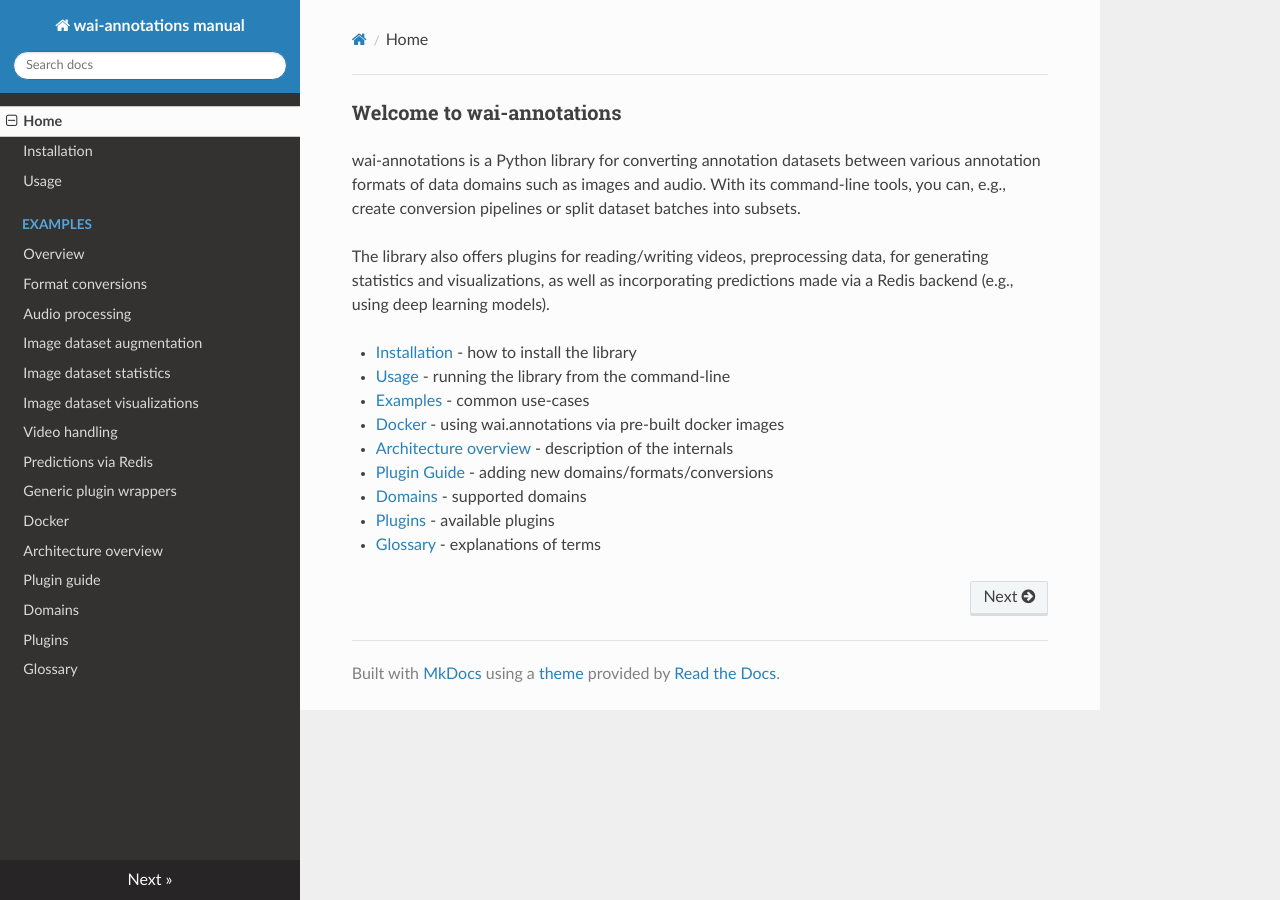
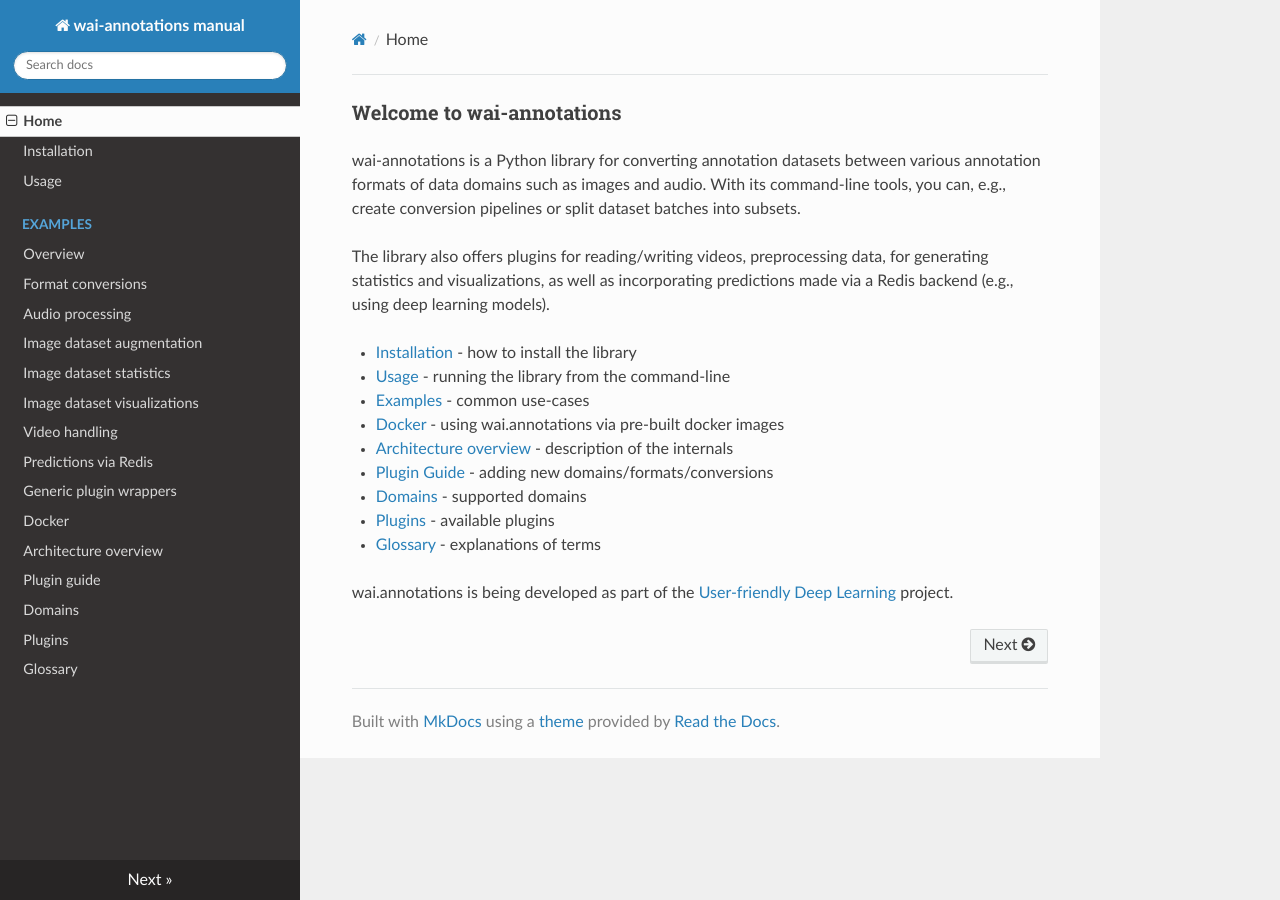
Before and after one commit to waikato-ufdl/wai-annotations-manual, an MkDocs documentation site: the page built from docs/index.md, in a window 1280 px wide. Built offline with MkDocs 1.6.1, drawn with Linux system fonts in a browser that asks for light colours; nearby versions of some CDN libraries.

Commit message:
added link back to UFDL project

```diff
--- a/docs/index.md
+++ b/docs/index.md
@@ -17,3 +17,5 @@ learning models).
 * [Domains](domains.md) - supported domains
 * [Plugins](plugins.md) - available plugins
 * [Glossary](glossary.md) - explanations of terms
+
+wai.annotations is being developed as part of the [User-friendly Deep Learning](https://ufdl.cms.waikato.ac.nz/) project.
```
